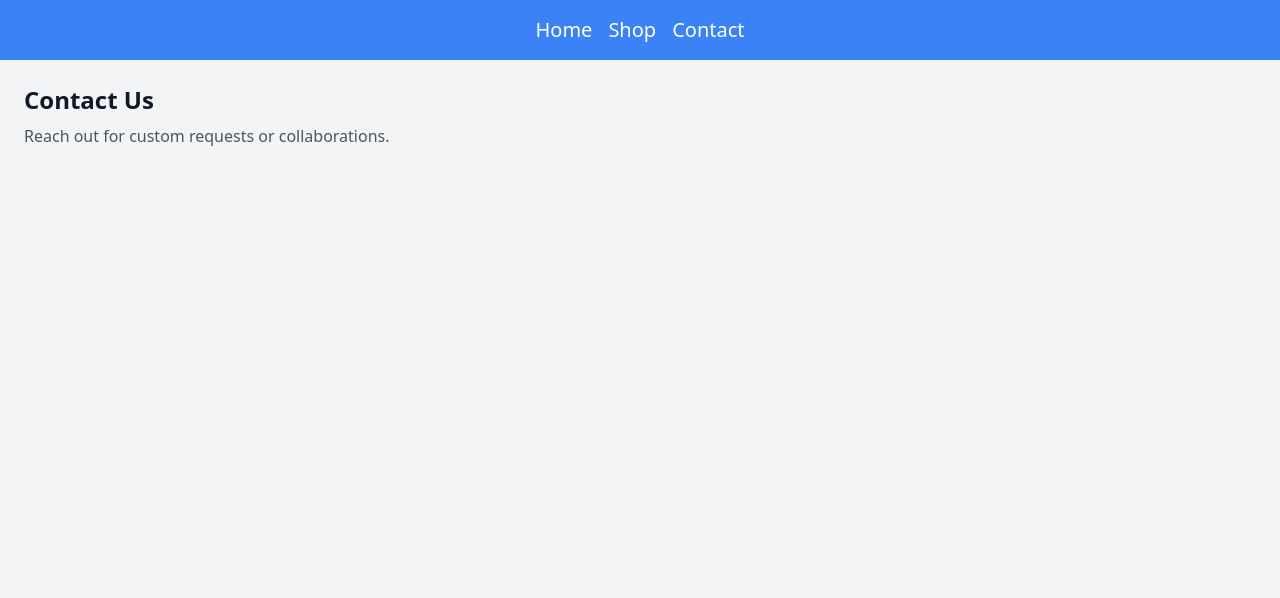
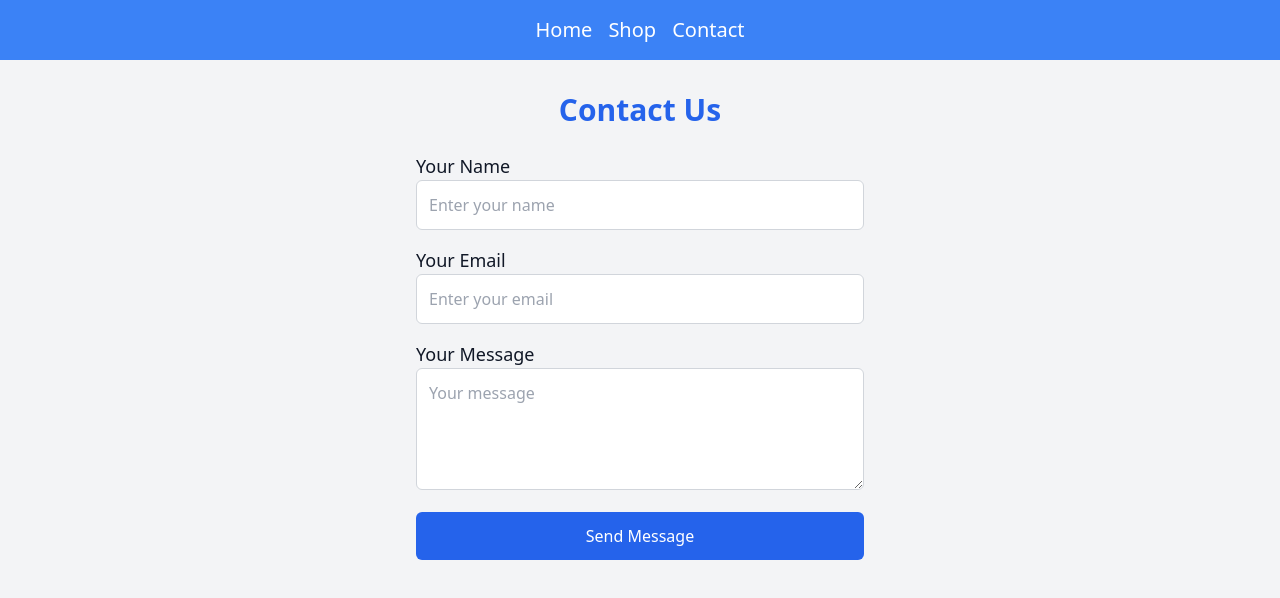
Before and after one commit to silent-aid/dropship-elite, a React (Vite) app: page /contact in a window 1280 px wide. Shown: the top 598 px of the page. Built offline with nearby package versions, Linux system fonts and the light colour scheme.

Commit message:
Update Contact.jsx

```diff
--- a/src/pages/Contact.jsx
+++ b/src/pages/Contact.jsx
@@ -1,8 +1,47 @@
-export default function Contact() {
+import React from "react";
+
+const Contact = () => {
   return (
-    <div className="p-6">
-      <h1 className="text-2xl font-bold">Contact Us</h1>
-      <p className="text-gray-600 mt-2">Reach out for custom requests or collaborations.</p>
+    <div className="min-h-screen bg-gray-100 p-8">
+      <h1 className="text-3xl font-semibold text-center text-blue-600">Contact Us</h1>
+      <form className="max-w-md mx-auto mt-6">
+        <div className="mb-4">
+          <label className="block text-lg font-medium" htmlFor="name">
+            Your Name
+          </label>
+          <input
+            type="text"
+            id="name"
+            className="w-full p-3 border border-gray-300 rounded-md"
+            placeholder="Enter your name"
+          />
+        </div>
+        <div className="mb-4">
+          <label className="block text-lg font-medium" htmlFor="email">
+            Your Email
+          </label>
+          <input
+            type="email"
+            id="email"
+            className="w-full p-3 border border-gray-300 rounded-md"
+            placeholder="Enter your email"
+          />
+        </div>
+        <div className="mb-4">
+          <label className="block text-lg font-medium" htmlFor="message">
+            Your Message
+          </label>
+          <textarea
+            id="message"
+            className="w-full p-3 border border-gray-300 rounded-md"
+            rows="4"
+            placeholder="Your message"
+          ></textarea>
+        </div>
+        <button className="bg-blue-600 text-white px-6 py-3 rounded-md w-full">Send Message</button>
+      </form>
     </div>
   );
-}
+};
+
+export default Contact;
```
